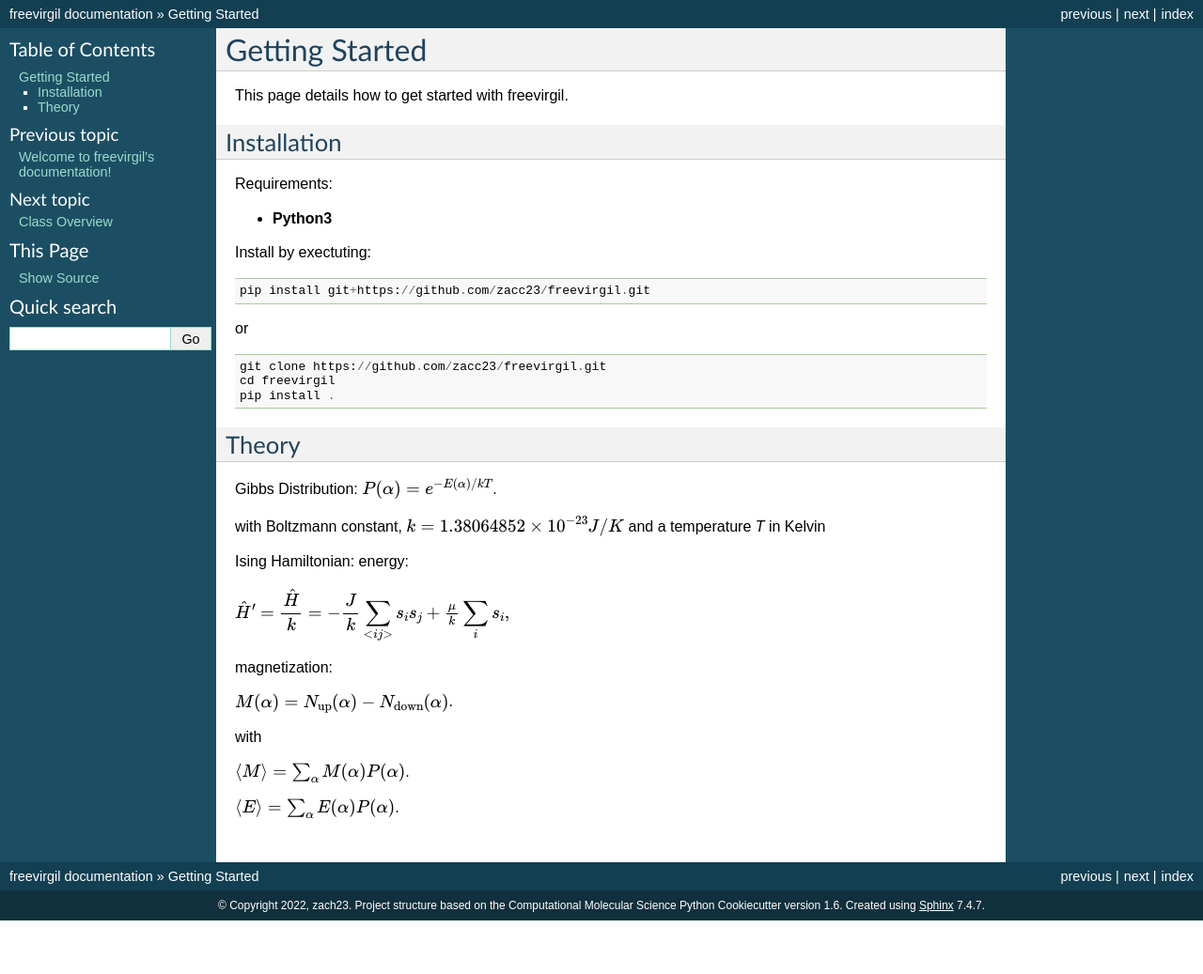
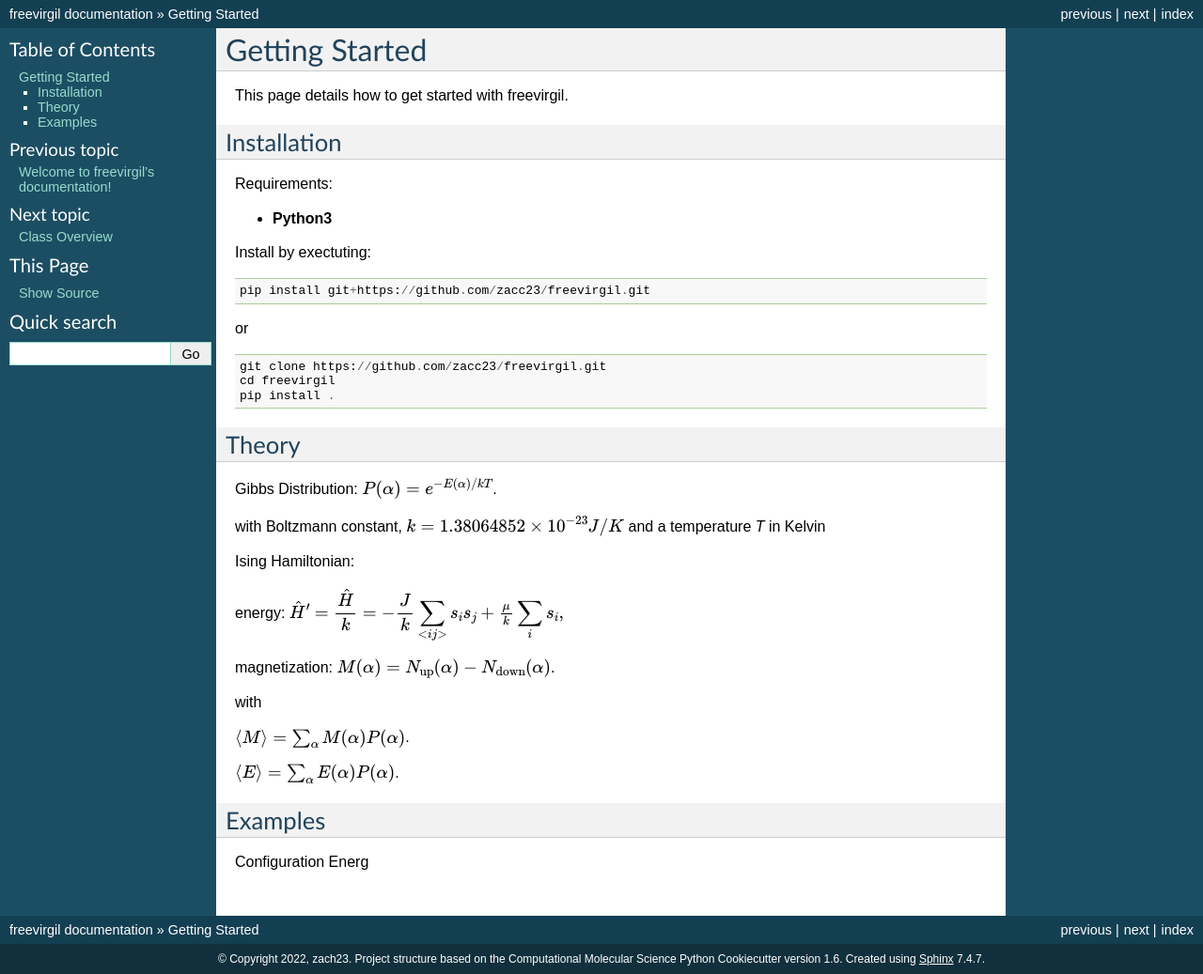
Before and after one commit to zacc23/freevirgil, a Sphinx documentation site: the page built from docs/getting_started.rst, in a window 1280 px wide. Shown: the whole page at 94% size. Built offline with Sphinx 7.4.7, drawn with Linux system fonts in a browser that asks for light colours; the version number could not be read and is left out; before the commit the page ends 980 px from its top, so only the background shows below that.

Commit message:
update getting started again again again

```diff
--- a/docs/getting_started.rst
+++ b/docs/getting_started.rst
@@ -23,22 +23,23 @@ or
     pip install .
 
 Theory
-----------
+------
 Gibbs Distribution: :math:`P(\alpha) = e^{-E(\alpha)/kT}`.
 
 with Boltzmann constant, :math:`k = 1.38064852 \times 10^{-23} J/K` and a temperature `T` in Kelvin
 
 Ising Hamiltonian:
-energy:
 
-:math:`\displaystyle\hat{H}' = \frac{\hat{H}}{k} = -\frac{J}{k}\sum_{<ij>} s_is_j + \tfrac{\mu}{k}\sum_i s_i,`
+energy: :math:`\displaystyle\hat{H}' = \frac{\hat{H}}{k} = -\frac{J}{k}\sum_{<ij>} s_is_j + \tfrac{\mu}{k}\sum_i s_i,`
 
-magnetization:
-
-:math:`M(\alpha) = N_{\text{up}}(\alpha) - N_{\text{down}}(\alpha)`.
+magnetization: :math:`M(\alpha) = N_{\text{up}}(\alpha) - N_{\text{down}}(\alpha)`.
 
 with
 
 :math:`\left<M\right> = \sum_\alpha M(\alpha)P(\alpha)`.
 
 :math:`\left<E\right> = \sum_\alpha E(\alpha)P(\alpha)`.
+
+Examples
+--------
+Configuration Energ
```
